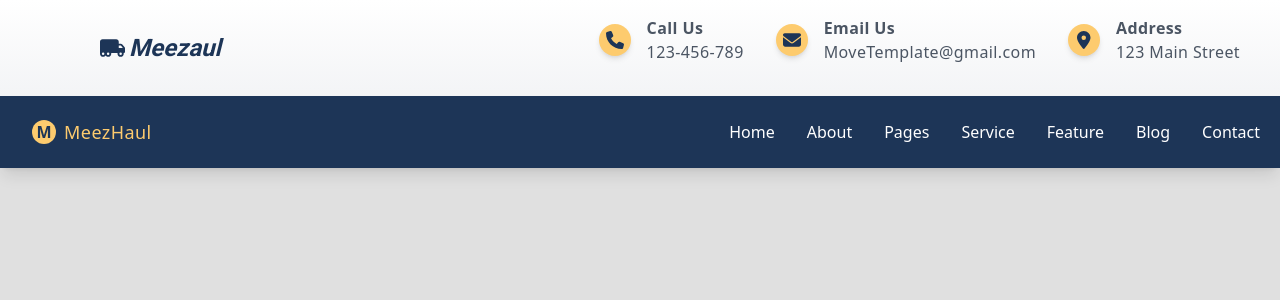
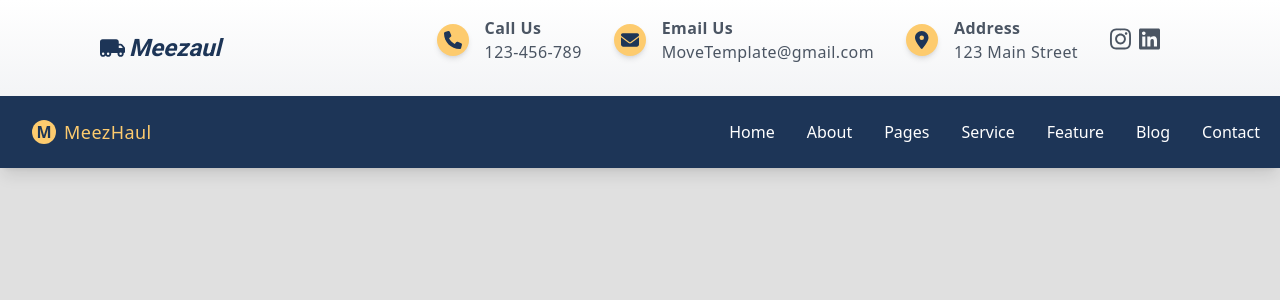
Before and after one commit to rashad3412/moveTemplateReact, a React (Vite) app: page /contact in a window 1280 px wide. Shown: the top 300 px of the page. Built offline with nearby package versions, Linux system fonts and the light colour scheme.

Commit message:
banner complete

```diff
--- a/package.json
+++ b/package.json
@@ -11,10 +11,12 @@
   },
   "dependencies": {
     "@fortawesome/fontawesome-svg-core": "^6.7.2",
+    "@fortawesome/free-brands-svg-icons": "^6.7.2",
     "@fortawesome/free-solid-svg-icons": "^6.7.2",
     "@fortawesome/react-fontawesome": "^0.2.2",
     "react": "^18.3.1",
-    "react-dom": "^18.3.1"
+    "react-dom": "^18.3.1",
+    "react-intersection-observer": "^9.14.1"
   },
   "devDependencies": {
     "@eslint/js": "^9.17.0",
--- a/src/components/Banner.jsx
+++ b/src/components/Banner.jsx
@@ -5,16 +5,17 @@ import {
   faMapMarkerAlt,
   faTruckMoving,
 } from "@fortawesome/free-solid-svg-icons";
+import { faInstagram, faLinkedin } from "@fortawesome/free-brands-svg-icons";
 
 function Banner() {
   return (
     <section>
-      <section className="hidden lg:block relative bg-gradient-to-b from-white to-gray-100 lg:py-4">
+      <section className="hidden lg:block  bg-gradient-to-b from-white to-gray-100 lg:py-4">
         <div className="flex justify-between items-start px-10">
           {/* Left Side: Logo */}
           <div className="flex flex-col space-y-4">
-            <div className="w-16 h-16 flex items-center   text-royalBlue text-2xl font-Roboto font-bold  relative left-16 italic">
-              <div className="w-8 h-8  flex items-center py-4 relative right-1">
+            <div className="w-16 h-16 flex items-center   text-royalBlue text-2xl font-Roboto font-bold  relative left-16 italic  xl:right-9">
+              <div className="w-8 h-8  flex items-center py-4 relative right-1 ">
                 <FontAwesomeIcon
                   icon={faTruckMoving}
                   className="text-royalBlue text-xl"
@@ -25,7 +26,7 @@ function Banner() {
           </div>
 
           {/* Right Side: Contact Info */}
-          <div className="flex space-x-8 ">
+          <div className="flex space-x-8 relative right-4 xl:right-20">
             {/* Call Us */}
             <div className="flex items-center space-x-4">
               <div className="w-8 h-8 rounded-full bg-deepYellow flex items-center justify-center shadow-md">
@@ -67,6 +68,30 @@ function Banner() {
                 <div className="font-light">123 Main Street</div>
               </div>
             </div>
+            <div className="hidden xl:flex items-center gap-2">
+              <span>
+                {/* Instagram Icon */}
+                <a
+                  href="https://www.instagram.com/yourprofile"
+                  target="_blank"
+                  rel="noopener noreferrer"
+                  className="text-gray-600 hover:text-royalBlue transition-colors duration-300"
+                >
+                  <FontAwesomeIcon icon={faInstagram} className="text-2xl" />
+                </a>
+              </span>
+              <span>
+                {/* LinkedIn Icon */}
+                <a
+                  href="https://www.linkedin.com/in/yourprofile"
+                  target="_blank"
+                  rel="noopener noreferrer"
+                  className="text-gray-600 hover:text-royalBlue transition-colors duration-300"
+                >
+                  <FontAwesomeIcon icon={faLinkedin} className="text-2xl" />
+                </a>
+              </span>
+            </div>
           </div>
         </div>
       </section>
```
Also changed, not shown: 1 other file (tests, documents, lock files or other folders).
